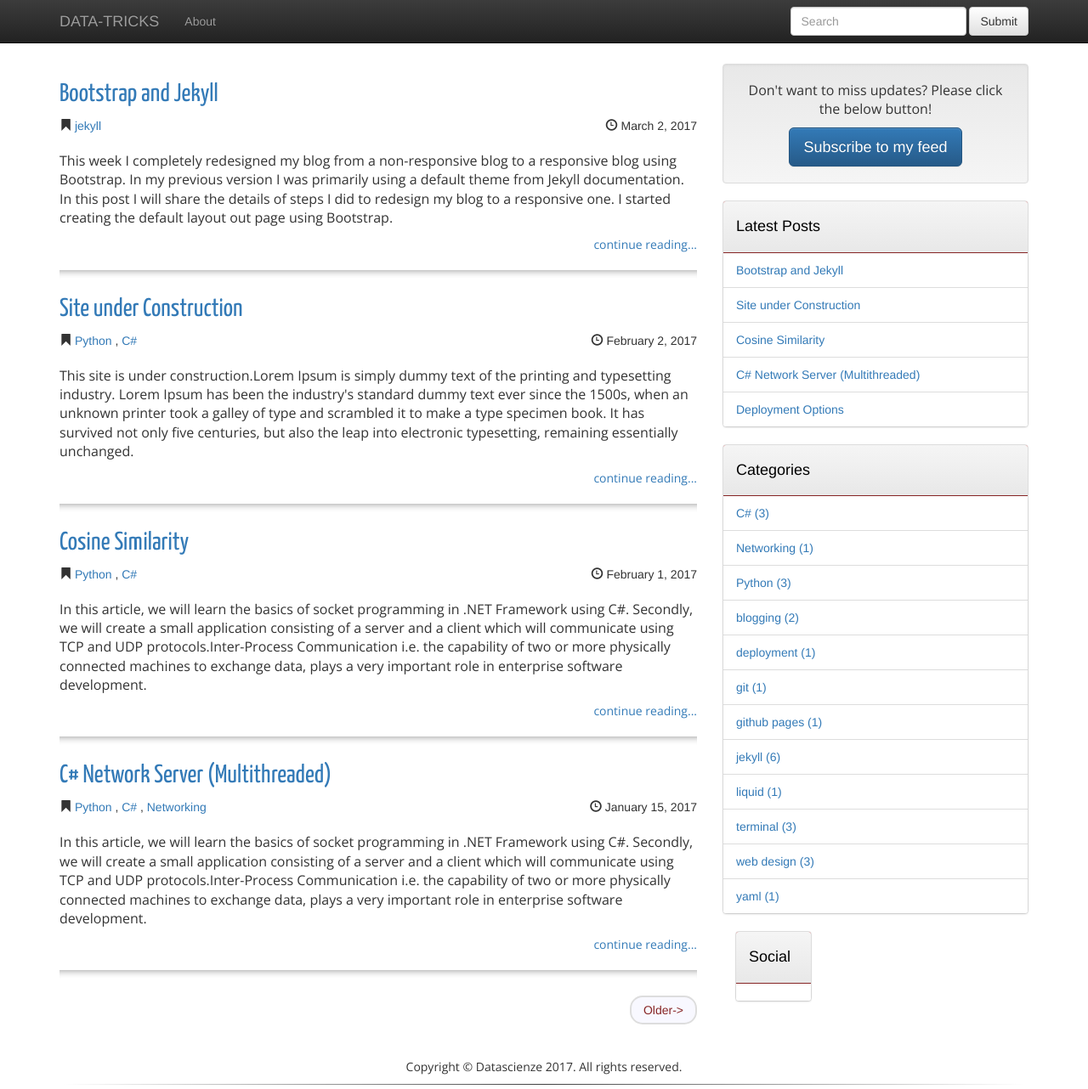
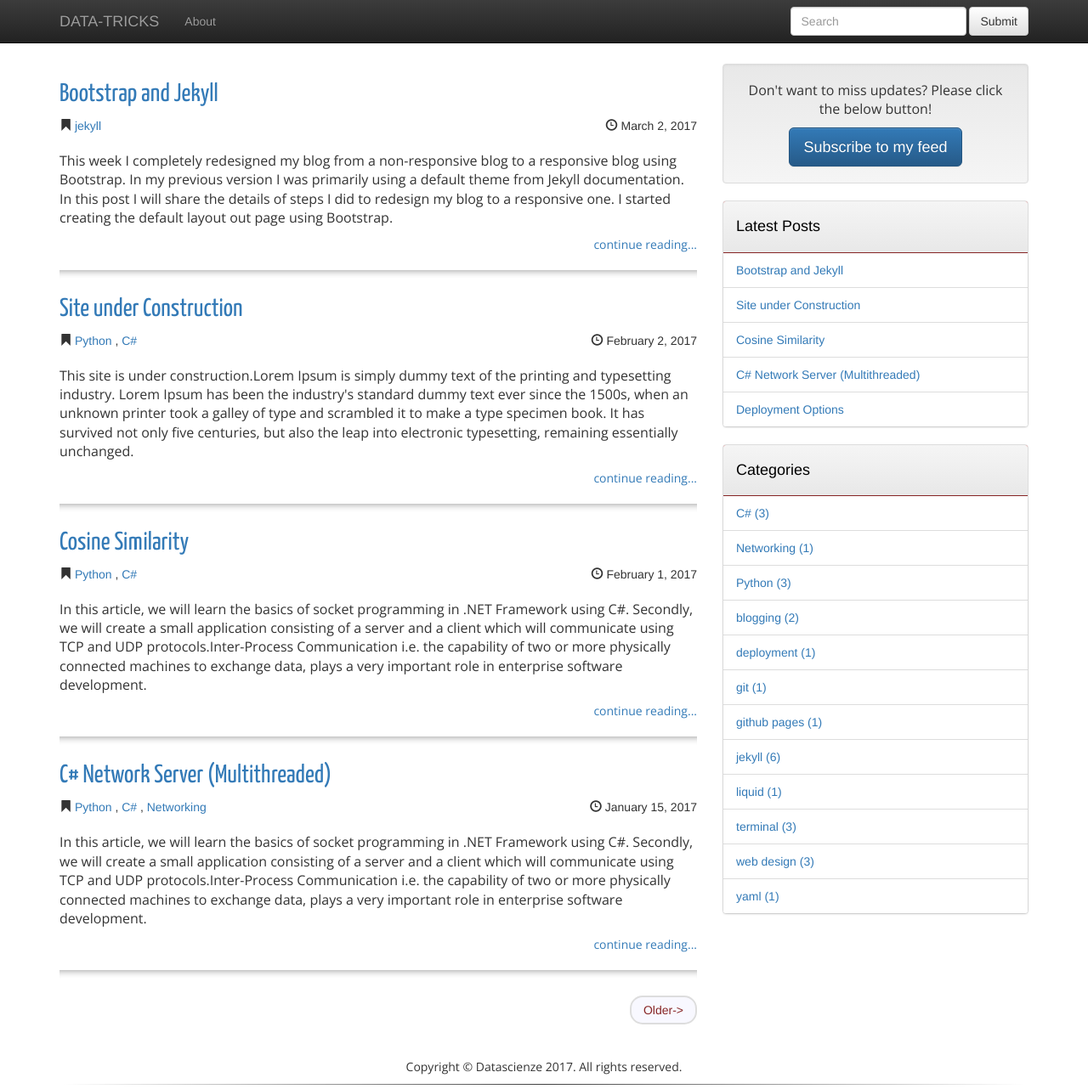
Before and after one commit to gitjit/gitjit.github.io, a Jekyll site: the page built from index.html, in a window 1280 px wide and 1282 px high. Shown: the whole window at 85% size. Built offline with Jekyll 4.4.1, drawn with Linux system fonts in a browser that asks for light colours; the list of posts is cut into pages by our own code.

Commit message:
clean up

```diff
--- a/index.html
+++ b/index.html
@@ -61,7 +61,3 @@
 <div class="col-md-4">
     {% include sidebar.html %}
 </div>
-
-<div class="col-md-4">
-    {% include socialbar.html %}
-</div>
```
